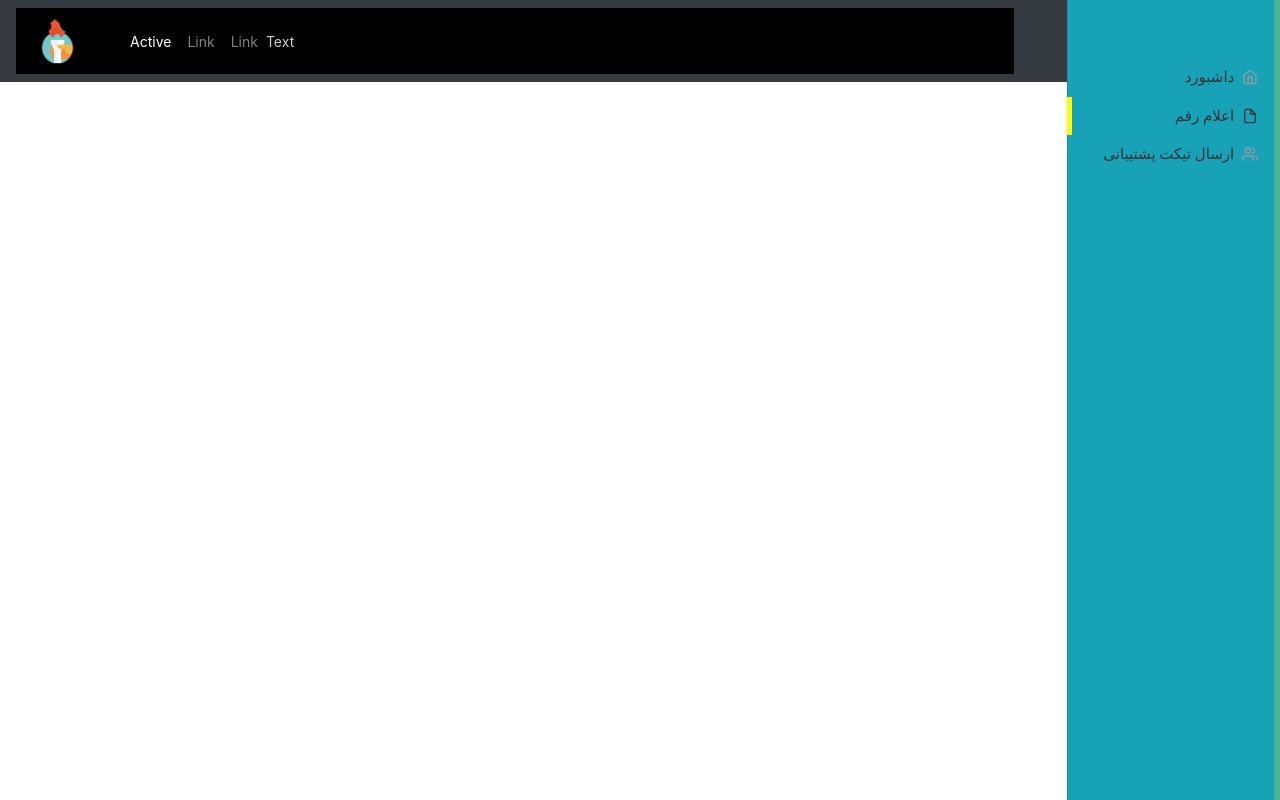
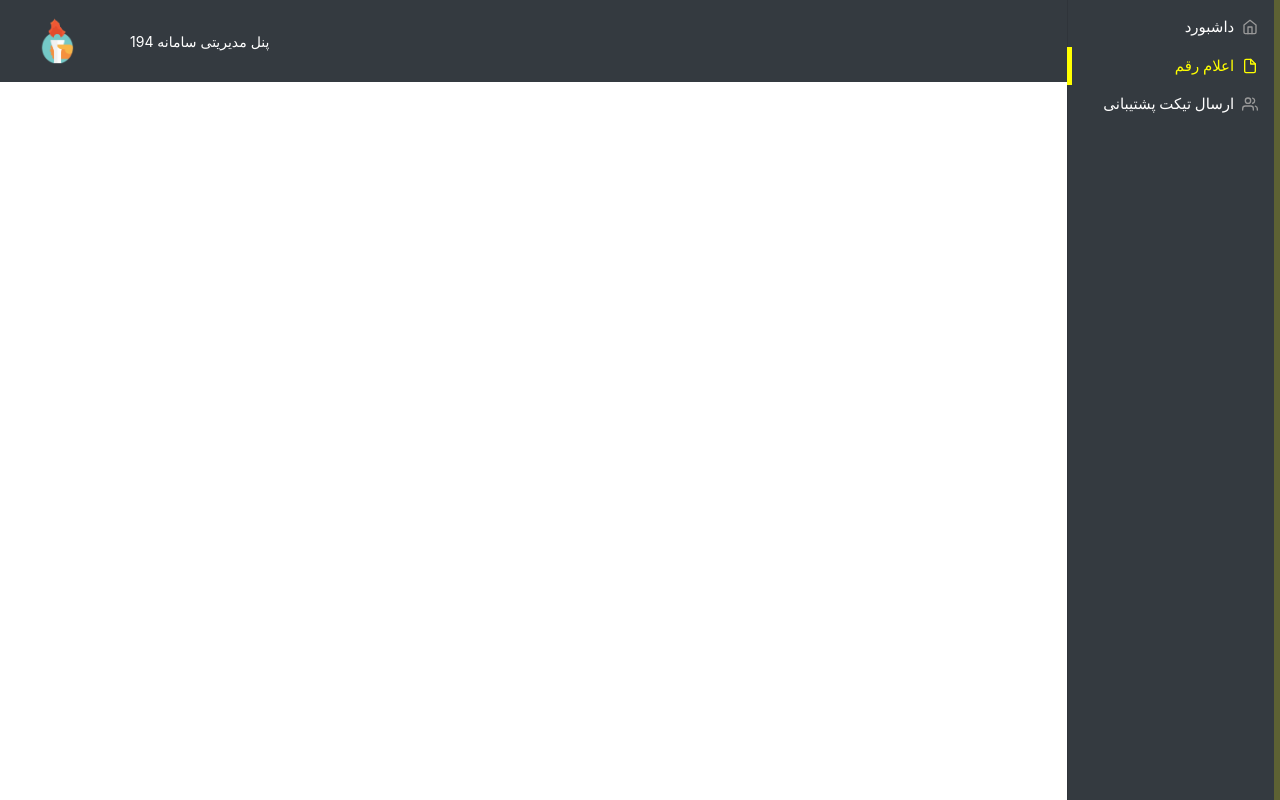
Before and after one commit to masoodzadmehr/harahgaz, a plain HTML site: page index.html in a window 1280 px wide. Drawn offline with nearby package versions, Linux system fonts and the light colour scheme.

Commit message:
initial commit

```diff
--- a/assets/css/dashboard.rtl.css
+++ b/assets/css/dashboard.rtl.css
@@ -14,10 +14,6 @@ body {
 /*
  * Sidebar
  */
-.navbar-custom {
-    background-color: black;
-    width: 80%;
-}
 
 /* change the brand and text color */
 .navbar-custom .navbar-brand,
@@ -36,18 +32,6 @@ body {
     color: #ffffff;
 }
 
-/* for dropdown only - change the color of droodown */
-.navbar-custom .dropdown-menu {
-    background-color: #ff5500;
-}
-.navbar-custom .dropdown-item {
-    color: #ffffff;
-}
-.navbar-custom .dropdown-item:hover,
-.navbar-custom .dropdown-item:focus {
-    color: #333333;
-    background-color: rgba(255,255,255,.5);
-}
 .sidebar {
     position: fixed;
     top: 0;
@@ -63,7 +47,7 @@ body {
 
 .sidebar-sticky {
     position: -webkit-sticky;
-    position: sticky;
+    position: center;
     top: 48px; /* Height of navbar */
     height: calc(100vh - 48px);
     padding-top: .5rem;
@@ -75,7 +59,7 @@ body {
     font-family: "B Nazanin";
     font-weight: 500;
     font-size: 15px;
-    color: #333;
+    color: #fff;
 }
 .sidebar .nav-link:hover{
     background-color: #abdde8;
@@ -89,6 +73,7 @@ body {
 }
 .sidebar .nav-link.active {
     border-left: 5px solid yellow;
+    color: #ff0;
 }
 
 .sidebar .nav-link:hover .feather,
@@ -111,6 +96,7 @@ body {
     padding: 2px 8px;
 
 }
+/*
 .navbar-brand {
     padding-top: .75rem;
     padding-bottom: .75rem;
@@ -119,6 +105,7 @@ body {
     background-color: #fefefe;
     box-shadow: inset 1px 0 0 rgba(0, 0, 0, .25);
 }
+*/
 
 
 .navbar .form-control {
--- a/index.html
+++ b/index.html
@@ -38,30 +38,20 @@
                     <div class="navbar-collapse collapse" id="navbarCustom">
                         <ul class="navbar-nav">
                             <li class="nav-item active">
-                                <a class="nav-link" href="#">Active</a>
-                            </li>
-                            <li class="nav-item">
-                                <a class="nav-link" href="#">Link</a>
-                            </li>
-                            <li class="nav-item">
-                                <a class="nav-link" href="#">Link</a>
+                                <a class="nav-link" href="#">پنل مدیریتی سامانه 194</a>
                             </li>
                         </ul>
-                        <span class="ml-auto navbar-text">Text</span>
                     </div>
                 </nav>
             <!--</div>-->
         </div>
-        <div class="col-md-2  bg-custom    sidebar" dir="rtl">
-            <div class="row d-md-block" style="height: 50px">
-
-            </div>
+        <div class="col-md-2  bg-dark   sidebar" dir="rtl">
             <div class="sidebar-sticky">
                 <ul class="nav flex-column">
                     <li class="nav-item">
                         <a class="nav-link" href="#">
                             <span data-feather="home"></span>
-                            داشبورد <span class="sr-only"></span>
+                            داشبورد
                         </a>
                     </li>
                     <li class="nav-item">
```
